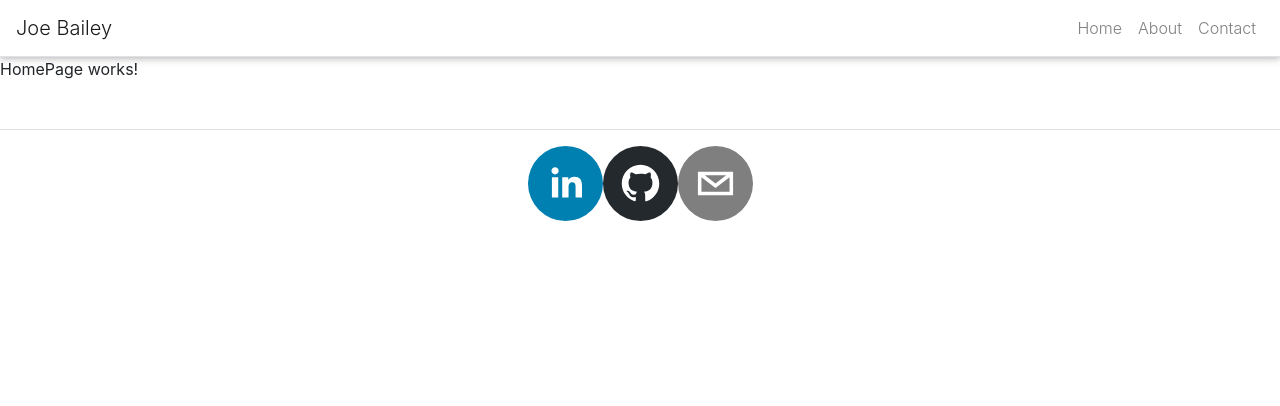
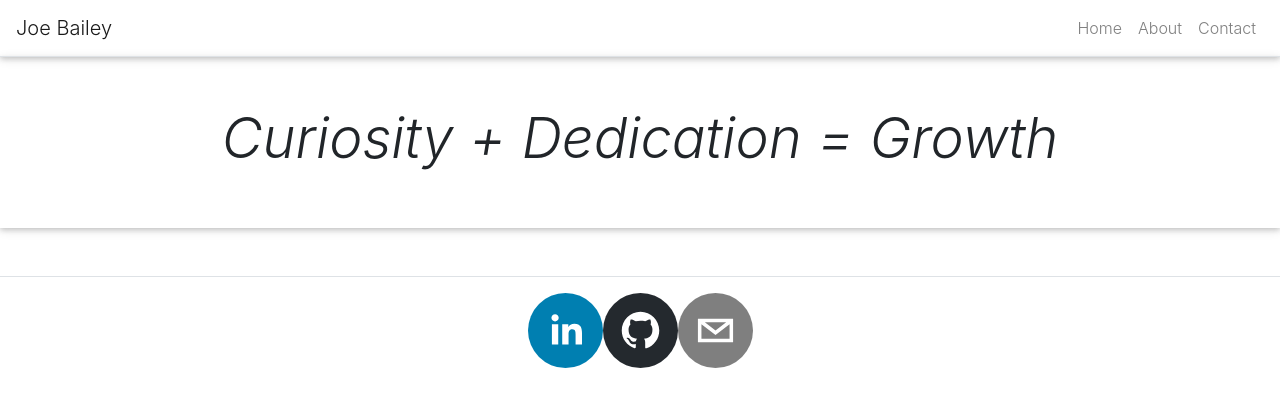
Before and after one commit to baileyrva/reactPortfolio, a React (Create React App) app: page / in a window 1280 px wide. Shown: the top 406 px of the page. Built offline with nearby package versions, Linux system fonts and the light colour scheme.

Commit message:
jumbotron main page

```diff
--- a/src/App.js
+++ b/src/App.js
@@ -25,8 +25,8 @@ class App extends React.Component {
       ],
       home: {
         title: "Curiosity + Dedication = Growth",
-        subTitle: "Growth of Projects",
-        text: "Checkout my projects below",
+        subTitle: "",
+        text: "",
       },
       about: {
         title: "About Me",
--- /dev/null
+++ b/src/components/Hero.js
@@ -0,0 +1,23 @@
+import React from "react";
+import Jumbotron from "react-bootstrap/Jumbotron";
+import Container from "react-bootstrap/Container";
+import Row from "react-bootstrap/Row";
+import Col from "react-bootstrap/Col";
+
+function Hero(props) {
+  return (
+    <Jumbotron className="bg-transparent jumbotron-fluid p-0">
+      <Container fluid={true}>
+        <Row className="justify-content-center py-5">
+          <Col sm={5.5}>
+            {props.title && <h2 className="display-4 font-italic">{props.title}</h2>}
+            {props.subTitle  && <h3>{props.subTitle}</h3>}
+            {props.text && <h3>{props.text}</h3>}
+          </Col>
+        </Row>
+      </Container>
+    </Jumbotron>
+  );
+}
+
+export default Hero;
--- a/src/pages/HomePage.js
+++ b/src/pages/HomePage.js
@@ -1,7 +1,10 @@
 import React from "react";
+import Hero from "../components/Hero";
 
 function HomePage(props) {
-  return <p>HomePage works!</p>;
+  return (
+    <Hero title={props.title} subTitle={props.subTitle} text={props.text} />
+  );
 }
 
 export default HomePage;
```
